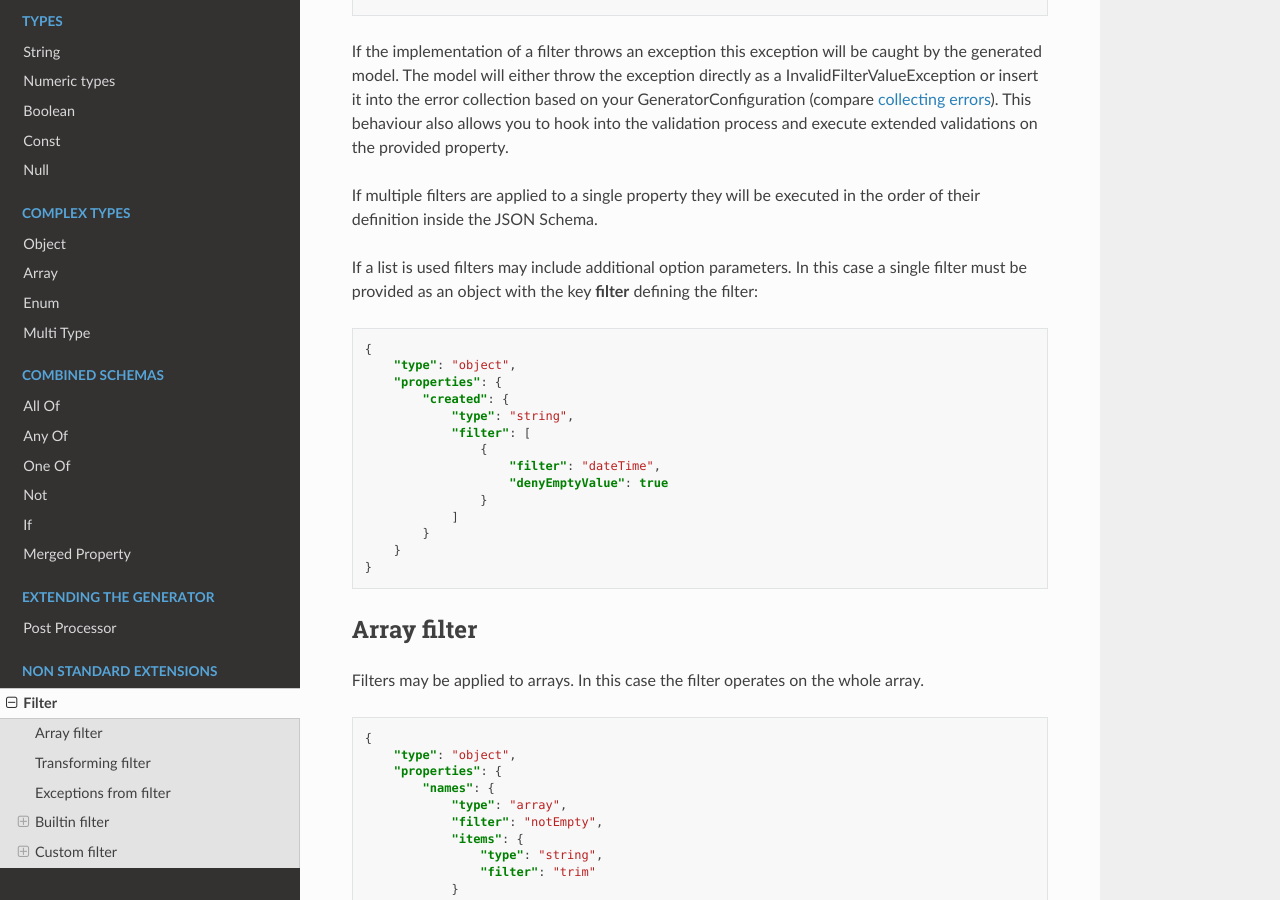
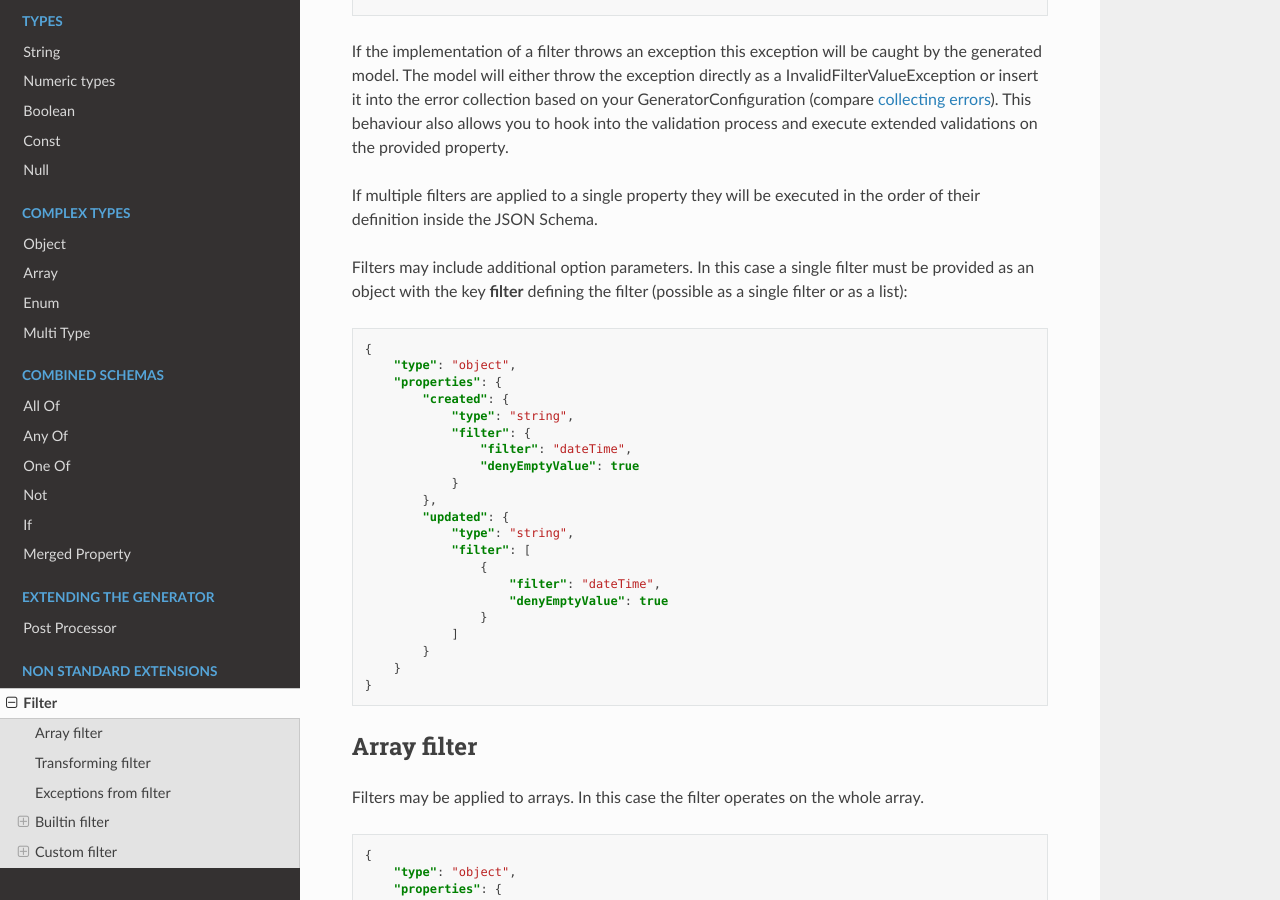
Before and after one commit to wol-soft/php-json-schema-model-generator, a Sphinx documentation site: the page built from docs/source/nonStandardExtensions/filter.rst, in a window 1280 px wide and 900 px high, scrolled down 559 px. Built offline with Sphinx 7.4.7 and the Read the Docs theme 2.0.0, drawn with Linux system fonts in a browser that asks for light colours.

Commit message:
update filter docs

```diff
--- a/docs/source/nonStandardExtensions/filter.rst
+++ b/docs/source/nonStandardExtensions/filter.rst
@@ -27,7 +27,7 @@ If the implementation of a filter throws an exception this exception will be cau
 
 If multiple filters are applied to a single property they will be executed in the order of their definition inside the JSON Schema.
 
-If a list is used filters may include additional option parameters. In this case a single filter must be provided as an object with the key **filter** defining the filter:
+Filters may include additional option parameters. In this case a single filter must be provided as an object with the key **filter** defining the filter (possible as a single filter or as a list):
 
 .. code-block:: json
 
@@ -35,6 +35,13 @@ If a list is used filters may include additional option parameters. In this case
         "type": "object",
         "properties": {
             "created": {
+                "type": "string",
+                "filter": {
+                    "filter": "dateTime",
+                    "denyEmptyValue": true
+                }
+            },
+            "updated": {
                 "type": "string",
                 "filter": [
                     {
```
